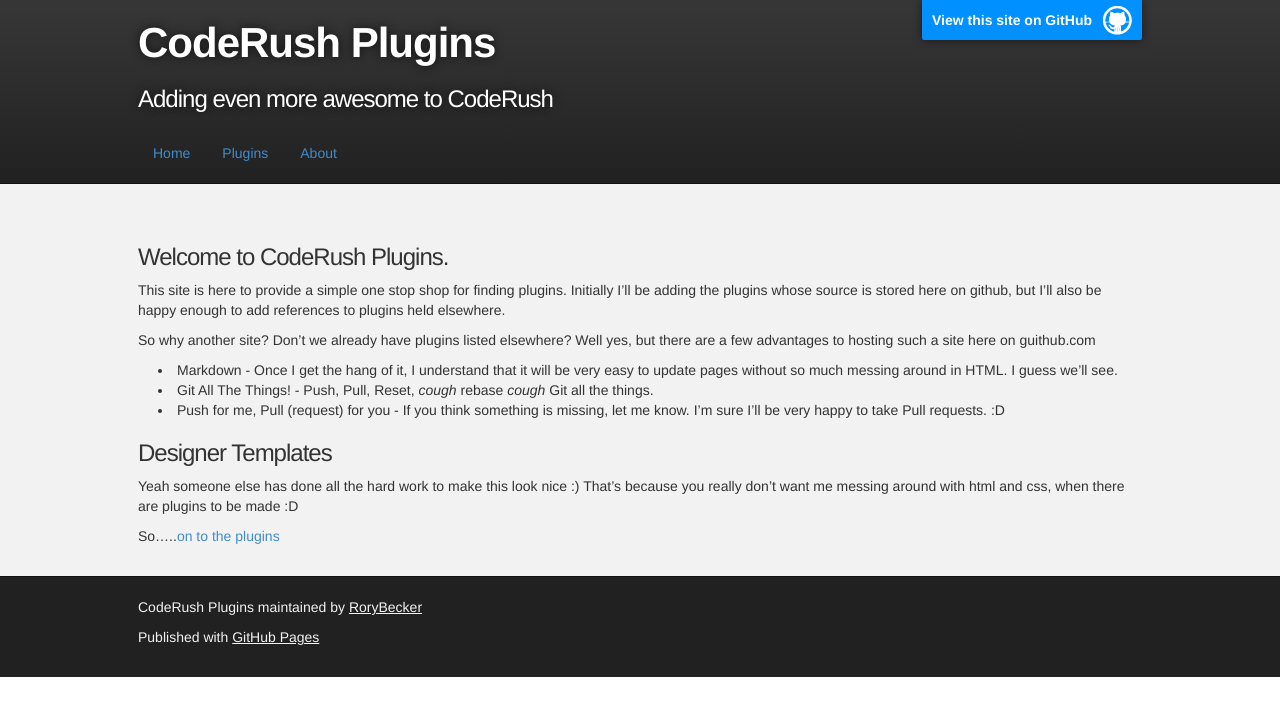
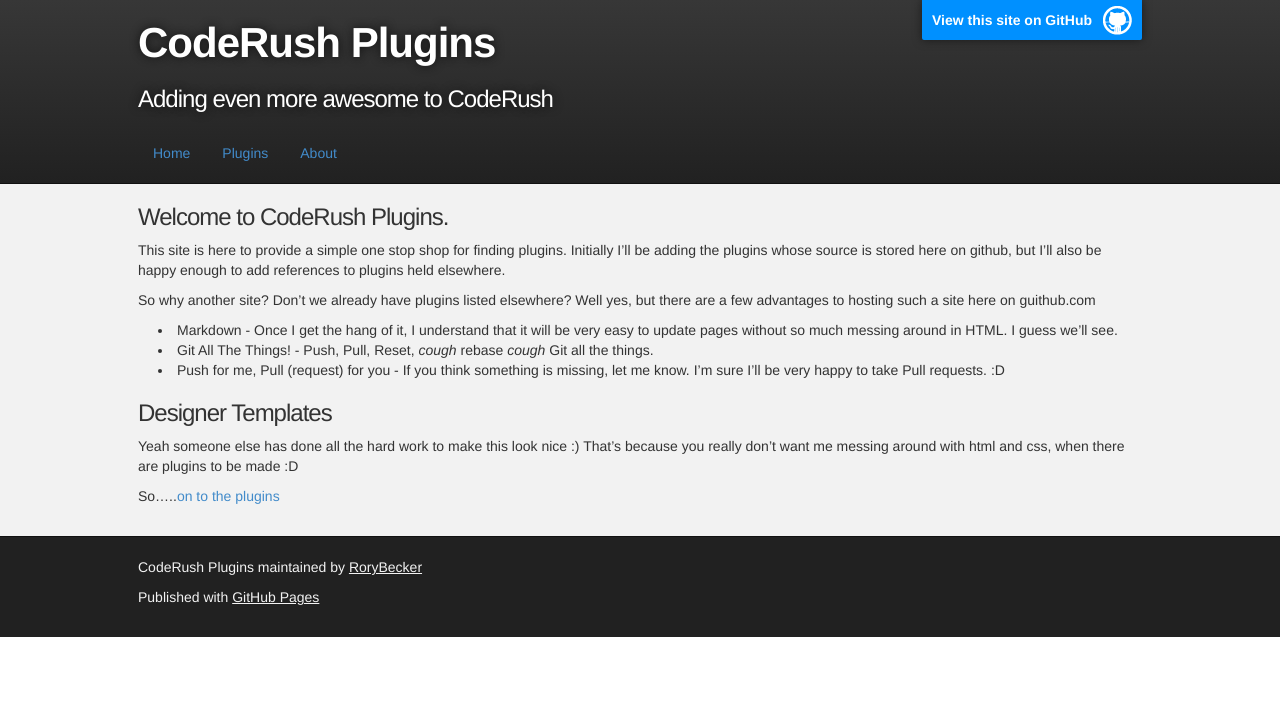
Before and after one commit to RoryBecker/CodeRushPlugins, a Jekyll site: the page built from index.md, in a window 1280 px wide. Shown: the top 716 px of the page. Built offline with Jekyll 4.4.1, drawn with Linux system fonts in a browser that asks for light colours; Markdown is read by kramdown in place of the engine named in the settings.

Commit message:
- Removed top padding on main content.

```diff
--- a/stylesheets/stylesheet.css
+++ b/stylesheets/stylesheet.css
@@ -359,7 +359,7 @@
 }
 
 #main_content {
-  padding-top: 40px;
+  padding-top: 0px;
 }
 
 #footer_wrap {
```
